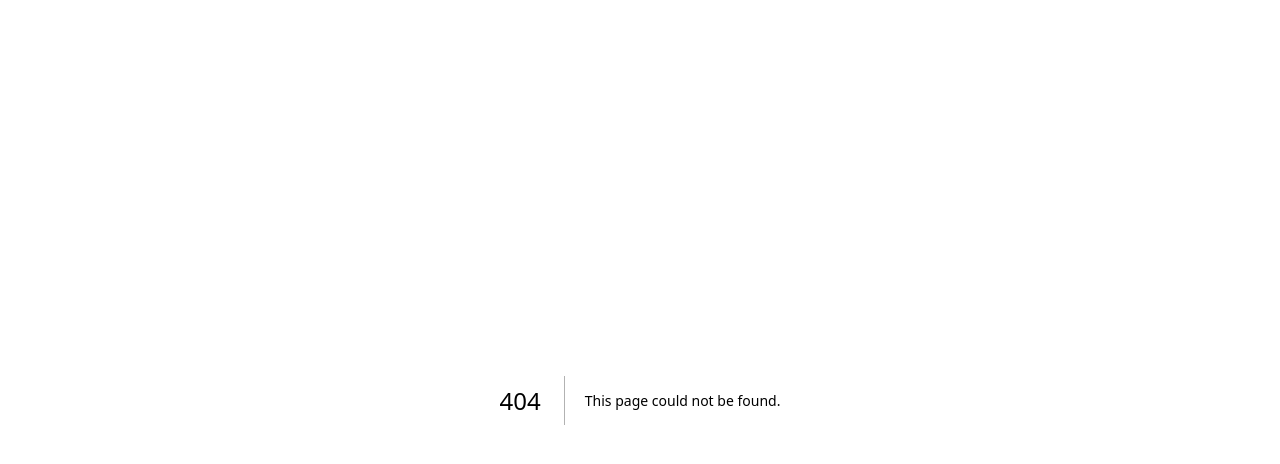
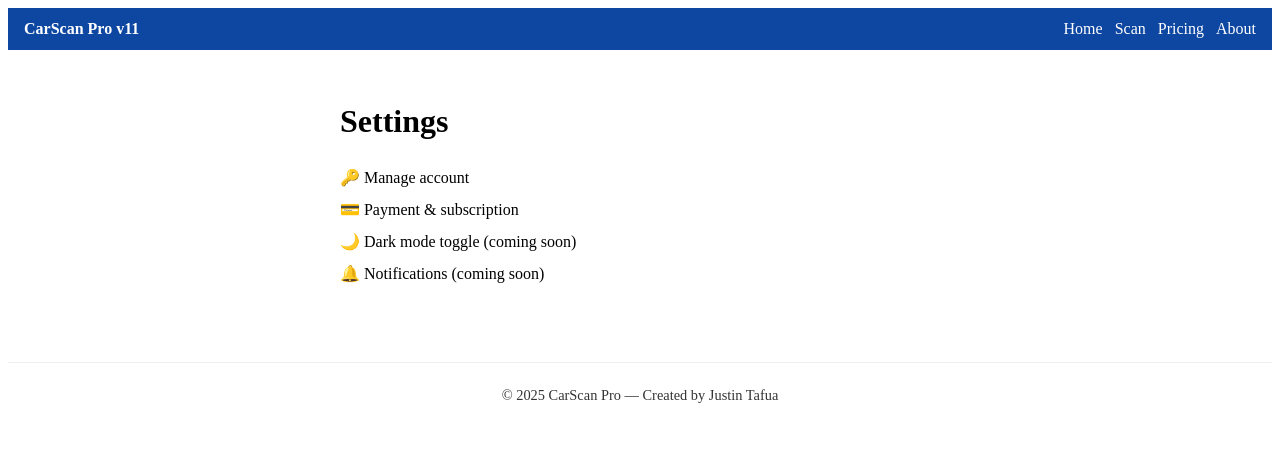
Before and after one commit to JustinTafua/CarScanProV11., a Next.js app: page /settings in a window 1280 px wide. Before the commit this address had no page. Shown: the top 464 px of the page. Built offline with nearby package versions, Linux system fonts and the light colour scheme.

Commit message:
Create settings.js

```diff
--- /dev/null
+++ b/src/pages/settings.js
@@ -0,0 +1,20 @@
+import Navbar from "../components/Navbar";
+import Footer from "../components/Footer";
+
+export default function Settings() {
+  return (
+    <div>
+      <Navbar />
+      <main style={{ padding: "2rem", maxWidth: "600px", margin: "auto" }}>
+        <h1>Settings</h1>
+        <ul style={{ listStyle: "none", padding: 0, lineHeight: "2rem" }}>
+          <li>🔑 Manage account</li>
+          <li>💳 Payment & subscription</li>
+          <li>🌙 Dark mode toggle (coming soon)</li>
+          <li>🔔 Notifications (coming soon)</li>
+        </ul>
+      </main>
+      <Footer />
+    </div>
+  );
+}
```
